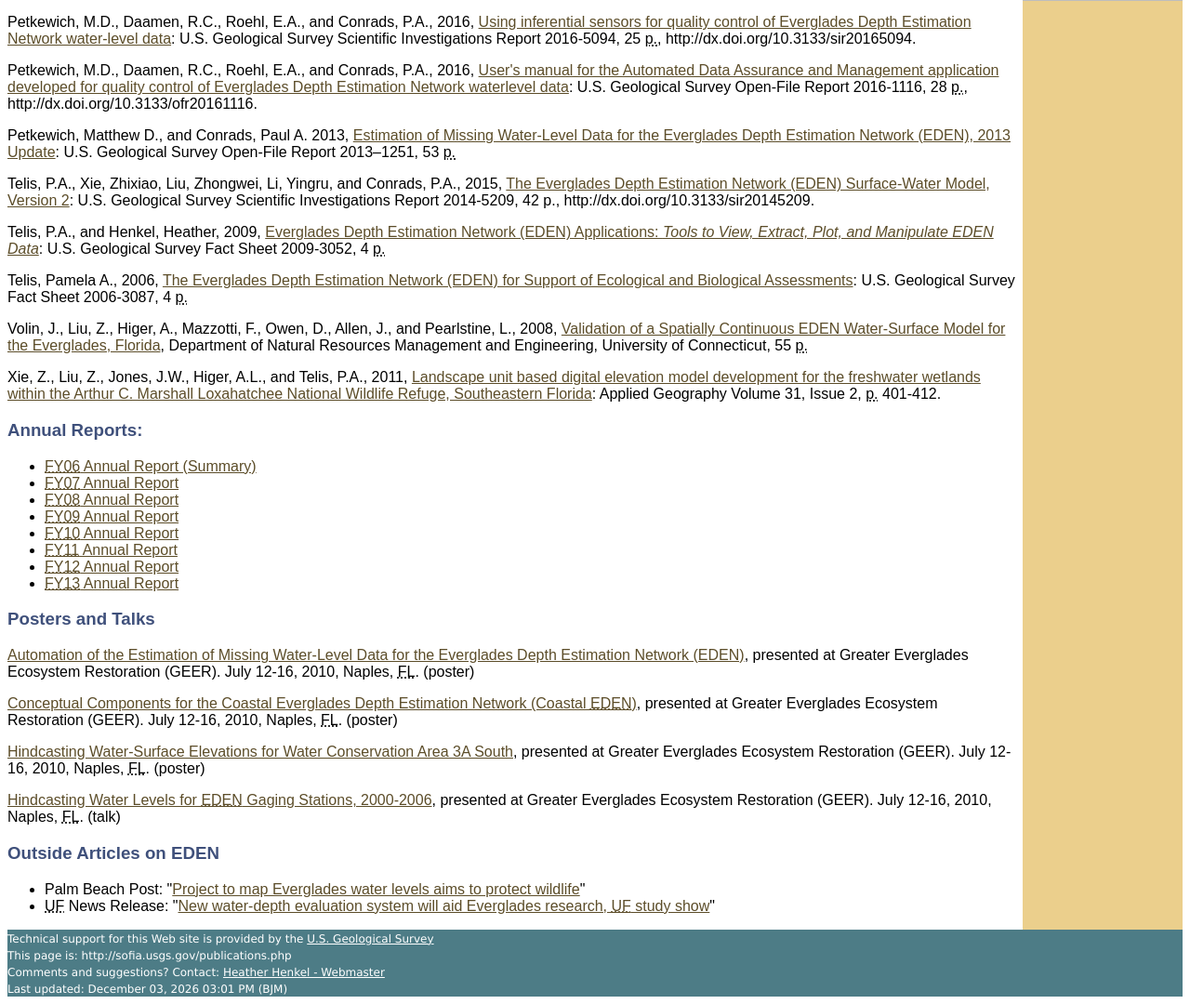
After one commit to USGS-EDEN/EDENweb, a PHP site: page /publications.php in a window 1280 px wide. The commit adds this page. Shown: the part 859-1939 px from the top of the page at 93% size. Run offline with PHP 8.4, Linux system fonts and the light colour scheme.

Commit message:
added contacts.php, datause-citation.php, newsletter.php, personnel.php, and publications.php

```diff
--- /dev/null
+++ b/publications.php
@@ -0,0 +1,73 @@
+<!DOCTYPE html>
+<html lang="en">
+<head>
+  <meta charset="utf-8">
+  <title>Publications - Everglades Depth Estimation Network (EDEN)</title>
+  <link rel="stylesheet" href="/eden/css/eden-dbweb-html5.css">
+  <script src="https://www.usgs.gov/scripts/analytics/usgs-analytics.js"></script>
+  <style>
+    table { border-collapse: collapse }
+    table, td, th { border: 1px solid #477489 }
+    td, th { padding: 2px }
+  </style>
+</head>
+<body>
+<?php require ($_SERVER['DOCUMENT_ROOT'] . '/eden/ssi/eden-head.txt'); ?>
+<?php require ($_SERVER['DOCUMENT_ROOT'] . '/eden/ssi/nav.php'); ?>
+<div style="overflow:hidden;padding-right:8px;background-color:white;min-height:825px"><!--Begin body of page -->
+  <h2>EDEN Publications</h2>
+  <p style="text-align:center">| <a href="#papers">Papers, <abbr title="U.S. Geological Survey">USGS</abbr> Publications, etc.</a> | <a href="#annualreports">Annual Reports</a> | <a href="#posters">Posters and Talks</a> | <a href="#outside">Outside Articles on EDEN</a> |</p>
+  <h3><a id="papers"></a>Papers, <abbr title="U.S. Geological Survey">USGS</abbr> Publications, Etc.</h3>
+  <p>Conrads, P.A.; Petkewich, M.D., O'Reilly, A.M., and Telis, P.A., 2014, <a href="http://dx.doi.org/10.3133/sir20145226">Hydrologic record extension of water-level data in the Everglades Depth Estimation Network (EDEN), 1991-99</a>: U.S. Geological Survey Scientific Investigations Report 2014-5226, 27 <abbr title="pages">p.</abbr></p>
+  <p>Conrads, Paul A. and Benedict, Stephen T., 2012, <a href="http://pubs.usgs.gov/sir/2012/5286/">Analysis of changes in water-level dynamics at selected sites in the Florida Everglades</a>: U.S. Geological Survey Scientific Investiations Report 2012&#150;5286, 36 <abbr title="pages">p.</abbr></p>
+  <p>Conrads, Paul A. and Petkewich, Matthew D., 2009, <a href="http://pubs.usgs.gov/of/2009/1120/">Estimation of Missing Water-Level Data for the Everglades Depth Estimation Network (EDEN)</a>: U.S. Geological Survey Open-File Report 2009&#150;1120, 53 <abbr title="pages">p.</abbr></p>
+  <p>Conrads, Paul A. and Roehl, Jr., Edwin A., 2007, <a href="http://pubs.usgs.gov/of/2007/1350/">Hydrologic Record Extension of Water-Level Data in the Everglades Depth Estimation Network (EDEN) using Artificial Neural Network Models, 2000-2006</a>: U.S. Geological Survey Open-File Report 2007-1350, 56 <abbr title="pages">p.</abbr></p>
+  <p>Daamen, Ruby C., Roehl, Jr., Edwin, and Conrads, Paul A., <a href="http://media.clemson.edu/public/restoration/scwrc/2010/manuscripts/t5/daamen_10scwrcpaper.pdf">Development of Inferential Sensors for Real-time Quality Control of Water-level Data for the Everglades Depth Estimation Network</a>: Proceedings of the 2010 South Carolina Water Resources Conference, held October 13-14, 2010, at the Columbia Metropolitan Convention Center. (pdf file, requires <a href="http://get.adobe.com/reader/">free Adobe Acrobat Reader</a>)</p>
+  <p>Jones, John W., Desmond, Gregory B.,  Henkle, Charles, and Glover, Robert, <a href="https://archive.usgs.gov/archive/sites/sofia.usgs.gov/publications/papers/regwetdem/">An approach to regional wetland digital elevation model development using a differential global positioning system and a custom-built helicopter-based surveying system</a>. International Journal of Remote Sensing, Volume 33, Issue 2, 2012, <abbr title="pages">p.</abbr> 450-465. <abbr title="digital object identifier">doi</abbr>:10.1080/01431161.2010.533212.</p>
+  <p>Jones, John W. and Price, Susan D., 2007, <a href="https://archive.usgs.gov/archive/sites/sofia.usgs.gov/publications/ofr/2007-1200/">Conceptual design of the <abbr title="Everglades Depth Estimation Network">Everglades Depth Estimation Network (EDEN)</abbr> Grid</a>: U.S. Geological Survey Open-File Report 2007-1200, 20 <abbr title="pages">p.</abbr></p>
+  <p>Jones, John W. and Price, Susan D., 2007, <a href="https://archive.usgs.gov/archive/sites/sofia.usgs.gov/publications/ofr/2007-1034/">Initial Everglades Depth Estimation Network (EDEN) digital elevation model research and development</a>: U.S. Geological Survey Open-File Report 2007-1034, 29 <abbr title="pages">p.</abbr></p>
+  <p>Liu, Z., Volin, J., Owen, D., Pearlstine, L., Allen, J., Mazzotti, F., and Higer, A., <a href="http://www3.interscience.wiley.com/cgi-bin/fulltext/122465059/PDFSTART?CRETRY=1&SRETRY=0">Validation and ecosystem applications of the EDEN water-surface model for the Florida Everglades</a>: Ecohydrology Volume 2, Issue 2, <abbr title="pages">p.</abbr> 182-194 (2009). (.pdf (you will need the <a href="http://get.adobe.com/reader/">free Adobe Acrobat Reader</a> to view this file), 372 <abbr title="kilobytes">KB</abbr>)  Please note: a subscription may be required to access this publication.</p>
+  <p>Pearlstine, L., Higer, A., Palaseanu, M., Fujisaki, I., and Mazzotti, F., 2007, <a href="http://edis.ifas.ufl.edu/UW278">Spatially Continuous Interpolation of Water Stage and Water Depths Using the Everglades Depth Estimation Network (EDEN)</a>: Gainesville, FL, Institute of Food and Agriculture, University of Florida, <abbr title="Circular">CIR</abbr> 1521, 18 <abbr title="pages">p.</abbr>, 2 <abbr title="appendicies">apps.</abbr></p>
+  <p>Palaseanu, M., Pearlstine, L., <a href="http://dx.doi.org/10.1016/j.cageo.2007.08.004">Estimation of water surface elevations for the Everglades, Florida</a>, Computers and Geosciences (2008), <abbr title="digital object identifier">doi</abbr>:10.1016/j.cageo.2007.08.004. (Subscription may be required to access full article)</p>
+  <p>Petkewich, M.D., Daamen, R.C., Roehl, E.A., and Conrads, P.A., 2016, <a href="https://pubs.er.usgs.gov/publication/sir20165094">Using inferential sensors for quality control of Everglades Depth Estimation Network water-level data</a>: U.S. Geological Survey Scientific Investigations Report 2016-5094, 25 <abbr title="pages">p.</abbr>, http://dx.doi.org/10.3133/sir20165094.</p>
+  <p>Petkewich, M.D., Daamen, R.C., Roehl, E.A., and Conrads, P.A., 2016, <a href="https://pubs.er.usgs.gov/publication/ofr20161116">User's manual for the Automated Data Assurance and Management application developed for quality control of Everglades Depth Estimation Network waterlevel data</a>: U.S. Geological Survey Open-File Report 2016-1116, 28 <abbr title="pages">p.</abbr>, http://dx.doi.org/10.3133/ofr20161116.</p>
+  <p>Petkewich, Matthew D., and Conrads, Paul A. 2013, <a href="http://pubs.usgs.gov/of/2013/1251/">Estimation of Missing Water-Level Data for the Everglades Depth Estimation Network (EDEN), 2013 Update</a>: U.S. Geological Survey Open-File Report 2013&#150;1251, 53 <abbr title="pages">p.</abbr></p>
+  <p>Telis, P.A., Xie, Zhixiao, Liu, Zhongwei, Li, Yingru, and Conrads, P.A., 2015, <a href="http://dx.doi.org/10.3133/sir20145209">The Everglades Depth Estimation Network (EDEN) Surface-Water Model, Version 2</a>: U.S. Geological Survey Scientific Investigations Report 2014-5209, 42 p., http://dx.doi.org/10.3133/sir20145209.</p>
+  <p>Telis, P.A., and Henkel, Heather, 2009, <a href="http://pubs.usgs.gov/fs/2009/3052/">Everglades Depth Estimation Network (EDEN) Applications: <i>Tools to View, Extract, Plot, and Manipulate EDEN Data</i></a>: U.S. Geological Survey Fact Sheet 2009-3052, 4 <abbr title="pages">p.</abbr></p>
+  <p>Telis, Pamela A., 2006, <a href="https://archive.usgs.gov/archive/sites/sofia.usgs.gov/publications/fs/2006-3087/index.html">The Everglades Depth Estimation Network (EDEN) for Support of Ecological and Biological Assessments</a>: U.S. Geological Survey Fact Sheet 2006-3087, 4 <abbr title="pages">p.</abbr></p>
+  <p>Volin, J., Liu, Z., Higer, A., Mazzotti, F., Owen, D., Allen, J., and Pearlstine, L., 2008, <a href="http://digitalcommons.uconn.edu/nrme_articles/8/">Validation of a Spatially Continuous EDEN Water-Surface Model for the Everglades, Florida</a>, Department of Natural Resources Management and Engineering, University of Connecticut, 55 <abbr title="pages">p.</abbr></p>
+  <p>Xie, Z., Liu, Z., Jones, J.W., Higer, A.L., and Telis, P.A., 2011, <a href="http://www.sciencedirect.com/science/article/pii/S0143622810001189">Landscape unit based digital elevation model development for the freshwater wetlands within the Arthur C. Marshall Loxahatchee National Wildlife Refuge, Southeastern Florida</a>: Applied Geography Volume 31, Issue 2, <abbr title="pages">p.</abbr> 401-412.</p>
+  <h3><a id="annualreports"></a>Annual Reports:</h3>
+  <ul>
+    <li><a href="annual-rpt/summary-annrpt06.php"><abbr title="Fiscal Year 2006">FY06</abbr> Annual Report (Summary)</a></li>
+    <li><a href="annual-rpt/summary-annrpt07.php"><abbr title="Fiscal Year 2007">FY07</abbr> Annual Report</a></li>
+    <li><a href="annual-rpt/status-annrpt08.php"><abbr title="Fiscal Year 2008">FY08</abbr> Annual Report</a></li>
+    <li><a href="annual-rpt/status-annrpt09.php"><abbr title="Fiscal Year 2009">FY09</abbr> Annual Report</a></li>
+    <li><a href="annual-rpt/status-annrpt10.php"><abbr title="Fiscal Year 2010">FY10</abbr> Annual Report</a></li>
+    <li><a href="annual-rpt/status-annrpt11.php"><abbr title="Fiscal Year 2011">FY11</abbr> Annual Report</a></li>
+    <li><a href="annual-rpt/status-annrpt12.php"><abbr title="Fiscal Year 2012">FY12</abbr> Annual Report</a></li>
+    <li><a href="annual-rpt/status-annrpt13.php"><abbr title="Fiscal Year 2013">FY13</abbr> Annual Report</a></li>
+  </ul>
+  <h3><a id="posters"></a>Posters and Talks</h3>
+  <p><a href="https://archive.usgs.gov/archive/sites/sofia.usgs.gov/publications/posters/auto_est_level_eden/index.html">Automation of the Estimation of Missing Water-Level Data for the Everglades Depth Estimation Network (EDEN)</a>, presented at Greater Everglades Ecosystem Restoration (GEER). July 12-16, 2010, Naples, <abbr title="Florida">FL</abbr>. (poster)</p>
+  <p><a href="https://archive.usgs.gov/archive/sites/sofia.usgs.gov/publications/posters/coastal_eden/">Conceptual Components for the Coastal Everglades Depth Estimation Network (Coastal <abbr title="Everglades Depth Estimation Network">EDEN</abbr>)</a>, presented at Greater Everglades Ecosystem Restoration (GEER). July 12-16, 2010, Naples, <abbr title="Florida">FL</abbr>. (poster)</p>
+  <p><a href="https://archive.usgs.gov/archive/sites/sofia.usgs.gov/publications/posters/hindcasting_eden/index.html">Hindcasting Water-Surface Elevations for Water Conservation Area 3A South</a>, presented at Greater Everglades Ecosystem Restoration (GEER). July 12-16, 2010, Naples, <abbr title="Florida">FL</abbr>. (poster)</p>
+  <p><a href="https://archive.usgs.gov/archive/sites/sofia.usgs.gov/geer/2008/talks/GEER08_Conrads_Hindcast/GEER08_hindcast_talk.html">Hindcasting Water Levels for <abbr title="Everglades Depth Estimation Network">EDEN</abbr> Gaging Stations, 2000-2006</a>, presented at Greater Everglades Ecosystem Restoration (GEER). July 12-16, 2010, Naples, <abbr title="Florida">FL</abbr>. (talk)</p>
+  <h3><a id="outside"></a>Outside Articles on EDEN</h3>
+  <ul>
+    <li>Palm Beach Post: &quot;<a href="http://www.palmbeachpost.com/search/content/local_news/epaper/2009/09/19/0919fauglades.html">Project to map Everglades water levels aims to protect wildlife</a>&quot;</li>
+    <li><abbr title="University of Florida">UF</abbr> News Release: &quot;<a href="http://news.ufl.edu/2009/09/17/eden/">New water-depth evaluation system will aid Everglades research, <abbr title="University of Florida">UF</abbr> study show</a>&quot;</li>
+  </ul>
+</div><!--End body of page -->
+</div><!--End content and nav -->
+<div style="clear:both;width:100%;background-color:#4d7c86">
+  <span class="footer">Technical support for this Web site is provided by the <a href="http://www.usgs.gov/" class="footer">U.S. Geological Survey</a><br>This page is:
+<?php
+$filename = htmlentities($_SERVER['SCRIPT_NAME'], ENT_QUOTES);
+echo "http://sofia.usgs.gov$filename";
+?>
+  <br>Comments and suggestions? Contact: <a href="https://archive.usgs.gov/archive/sites/sofia.usgs.gov/comments.html" class="footer">Heather Henkel - Webmaster</a><br>Last updated:
+<?php echo date ("F d, Y h:i A", getlastmod()); ?> (BJM)</span>
+</div>
+</body>
+</html>
--- a/ssi/nav.php
+++ b/ssi/nav.php
@@ -117,9 +117,9 @@ echo "  <div class='rightnavbuttonheader'>EDENapps</div>
   <div class='" . ($filename == '/eden/personnel.php' ? "rightnavbuttoncurrent'>EDEN Personnel" : "rightnavbutton'><a href='/eden/personnel.php'>EDEN Personnel</a>") . "</div>
   <div class='" . ($filename == '/eden/contacts.php' ? "rightnavbuttoncurrent'>Contacts" : "rightnavbutton'><a href='/eden/contacts.php'>Contacts</a>") . "</div>
   <div style='background-color:#477489;height:3px;border:1px solid #bdbdbd'></div>\n";
-$imgs = array('prairie_landscapef', 'sofia-ecopondbirdsf', 'waterleveldatagagethf', 'lox_purpleflowerfadedf', 'nps-fltrailf');
-$alts = array('Photo of sawgrass with tree islands in the distance', 'Photo of birds', 'Photo of a water level gage', 'Photo of a flower', 'Photo of a person walking through trees on a trail');
-$hgts = array(181, 120, 218, 210, 104);
+$imgs = array('prairie_landscapef', 'sofia-ecopondbirdsf', 'waterleveldatagagethf', 'lox_purpleflowerfadedf', 'nps-fltrailf', 'sofia-enpsunsetf');
+$alts = array('Photo of sawgrass with tree islands in the distance', 'Photo of birds', 'Photo of a water level gage', 'Photo of a flower', 'Photo of a person walking through trees on a trail', 'Photo of a sunset');
+$hgts = array(181, 120, 218, 210, 104, 120);
 $rnd = rand(0, count($imgs) - 1);
 echo "  <img src='/eden/images/photos/{$imgs[$rnd]}.jpg' alt='{$alts[$rnd]}' height='{$hgts[$rnd]}' width='160' style='padding-left:5px'>
 </div>
```
Also changed, not shown: contacts.php (added, +76 -0 lines), datause_citation.php (added, +38 -0 lines), newsletter.php (added, +63 -0 lines), personnel.php (added, +49 -0 lines).
